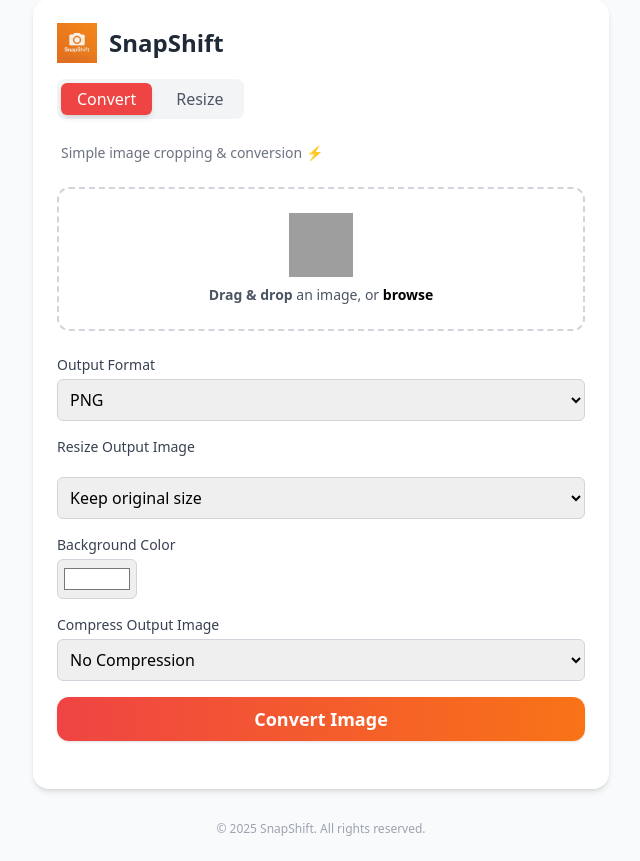
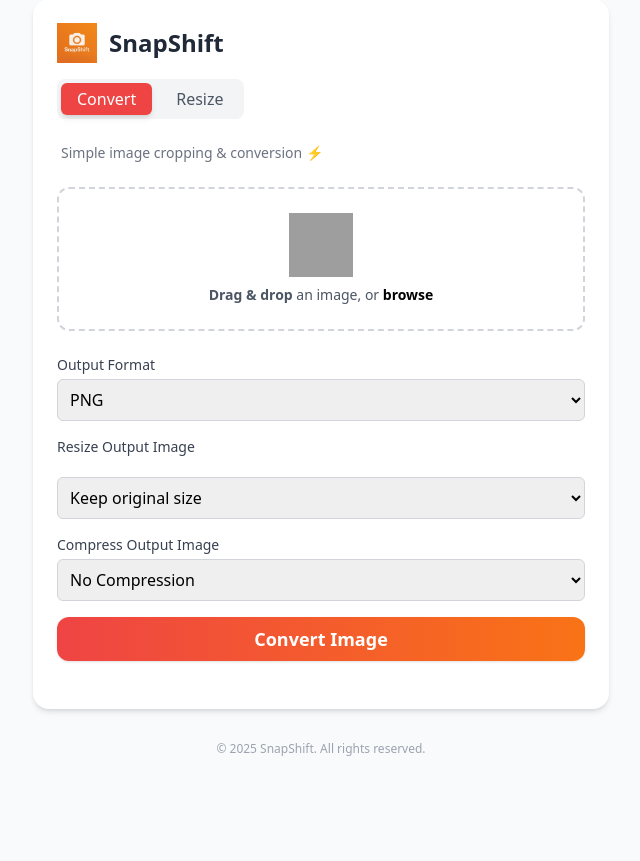
Before and after one commit to laugonr/Snapshift, a Flask app: page / in a window 1280 px wide. Shown: the part 61-922 px from the top of the page, without its empty margins (319-959 px from the left). After the commit the page ends 817 px from the top, so only its background shows below. Run offline with Flask 3, Linux system fonts and the light colour scheme; some libraries are stand-ins or nearby versions; grey boxes are pictures that could not be loaded.

Commit message:
Update index.html

```diff
--- a/templates/index.html
+++ b/templates/index.html
@@ -156,10 +156,6 @@
               </div>
             </div>
 
-            <div>
-              <label for="backgroundColor" class="block text-sm font-medium text-gray-700 mb-1">Background Color</label>
-              <input type="color" id="backgroundColor" value="#ffffff" class="w-20 h-10 border border-gray-300 rounded-md p-1" />
-            </div>
 
             <div>
               <label for="compression" class="block text-sm font-medium text-gray-700 mb-1">Compress Output Image</label>
```
